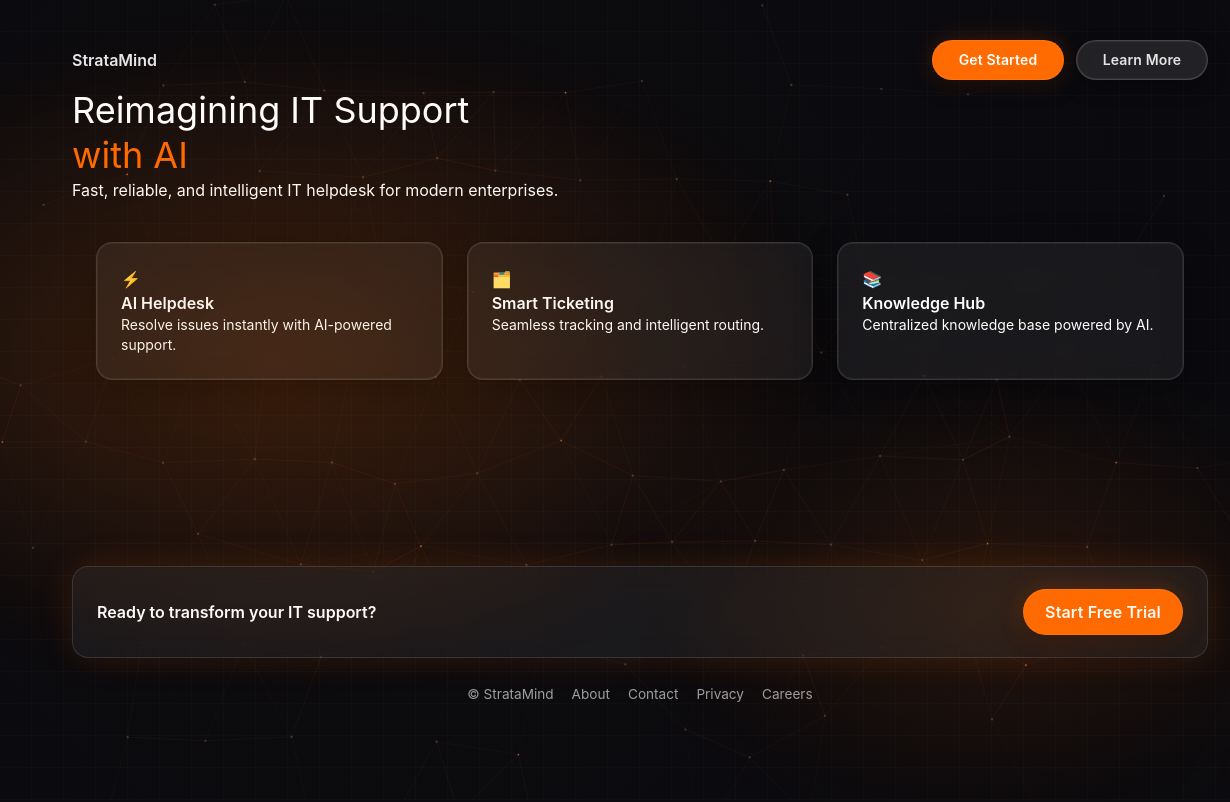
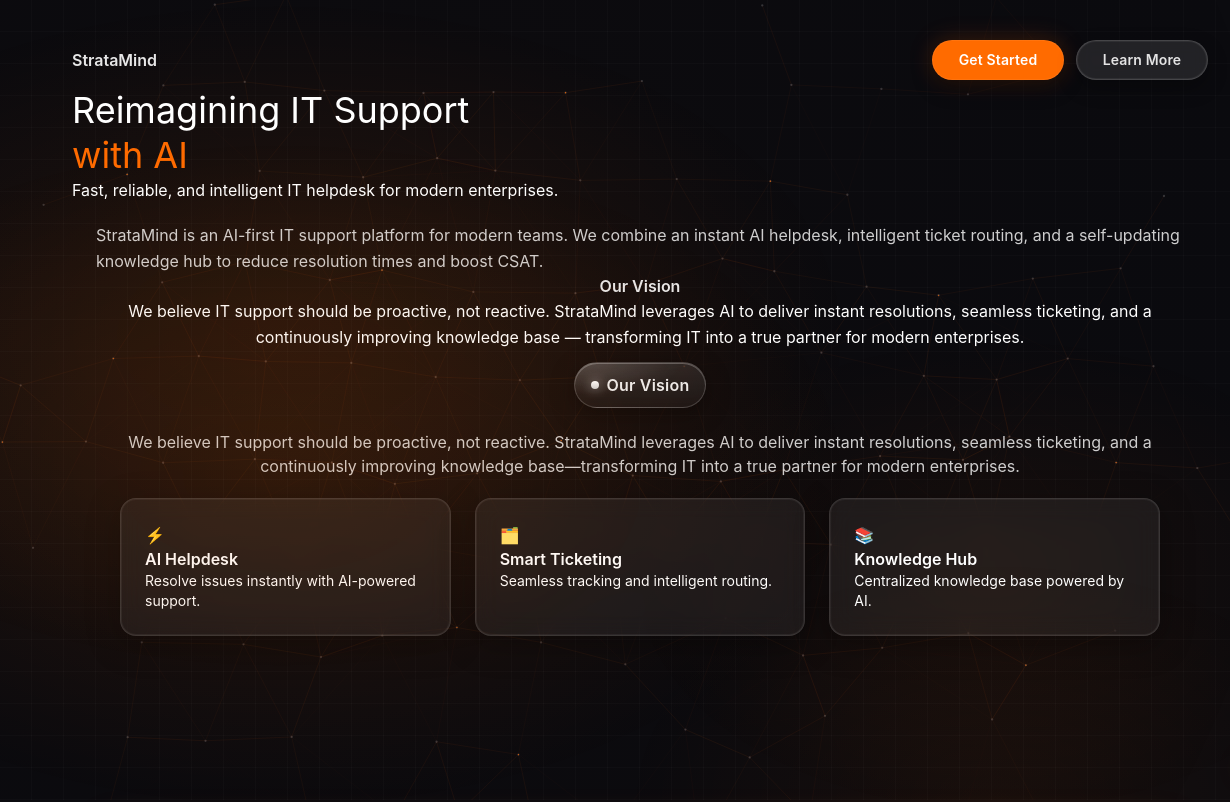
Before and after one commit to pratikbadole/tricharna-agent-prototype, a website: page home.html in a window 1280 px wide. Shown: the top 802 px of the page, 0-1230 px from the left. Drawn offline with Linux system fonts and the light colour scheme; animation ran at ten frames a second.

Commit message:
Home: reinsert Vision pill + paragraph before features; cache-bust CSS

```diff
--- a/assets/overrides.css
+++ b/assets/overrides.css
@@ -1027,10 +1027,7 @@ footer{
 /* PILL_HEADING */
 .pill-heading{
   display:inline-flex; align-items:center; justify-content:center;
-  padding:10px 16px; gap:.5rem;
-  border-radius:9999px;
-  font-weight:600;
-  letter-spacing:.2px;
+  padding:10px 16px; gap:.5rem; border-radius:9999px; font-weight:600; letter-spacing:.2px;
   background:
     radial-gradient(120% 120% at 10% 0%, rgba(255,255,255,.16) 0%, rgba(255,255,255,0) 60%),
     linear-gradient(180deg, rgba(255,255,255,.10), rgba(255,255,255,.04));
--- a/home.html
+++ b/home.html
@@ -6,7 +6,7 @@
   <title>StrataMind — Home</title>
   <link rel="icon" href="data:,">
   <link rel="stylesheet" href="assets/tw.css">
-  <link rel="stylesheet" href="assets/overrides.css?v=pill1">
+  <link rel="stylesheet" href="assets/overrides.css?v=pill2">
 
   <!-- Keep canvas behind content -->
   <style>
@@ -58,8 +58,28 @@
 
 
 <!-- Company Intro (above features) -->
-<section class="px-6 md:px-10 pb-4 max-w-5xl"></section>
+<section class="px-6 md:px-10 pb-4 max-w-5xl">
+  <p class="text-white/80 leading-relaxed">
+    StrataMind is an AI-first IT support platform for modern teams. We combine an instant AI helpdesk,
+    intelligent ticket routing, and a self-updating knowledge hub to reduce resolution times and boost CSAT.
 
+<section id="vision" class="px-6 md:px-10 py-10 max-w-5xl mx-auto text-center">
+  <h2 class="text-2xl md:text-3xl font-semibold tracking-tight text-white/90 mb-2">Our Vision</h2>
+  <p class="text-white/70 leading-relaxed max-w-3xl mx-auto">
+    We believe IT support should be proactive, not reactive. StrataMind leverages AI to deliver instant
+    resolutions, seamless ticketing, and a continuously improving knowledge base — transforming IT into a true
+    partner for modern enterprises.
+  </p>
+</section>
+
+  <!-- Vision (pill) -->
+  <div id="vision-pill" class="pill-wrap">
+    <span class="pill-heading"><span class="dot"></span> Our&nbsp;Vision</span>
+  </div>
+  <p class="text-white/80 text-center max-w-4xl mx-auto mt-2">
+    We believe IT support should be proactive, not reactive. StrataMind leverages AI to deliver instant resolutions,
+    seamless ticketing, and a continuously improving knowledge base—transforming IT into a true partner for modern enterprises.
+  </p>
 <section id="features" class="px-6 md:px-10 py-8">
   <div class="mx-auto max-w-6xl grid gap-6 md:grid-cols-3">
     <article class="glass rounded-2xl p-6 flex flex-col gap-2 hover:-translate-y-0.5 transition will-change-transform">
```
